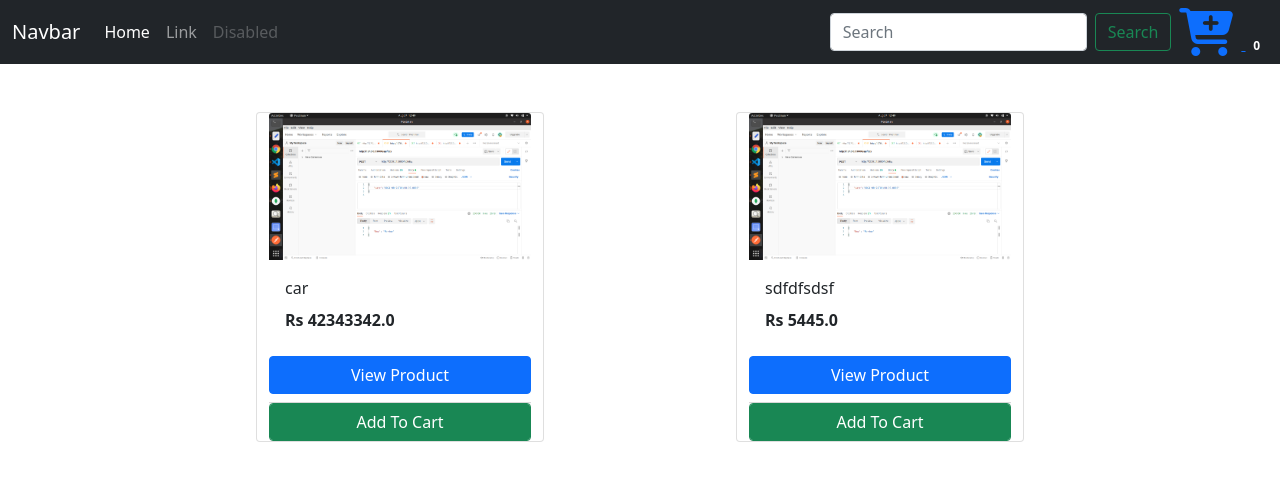
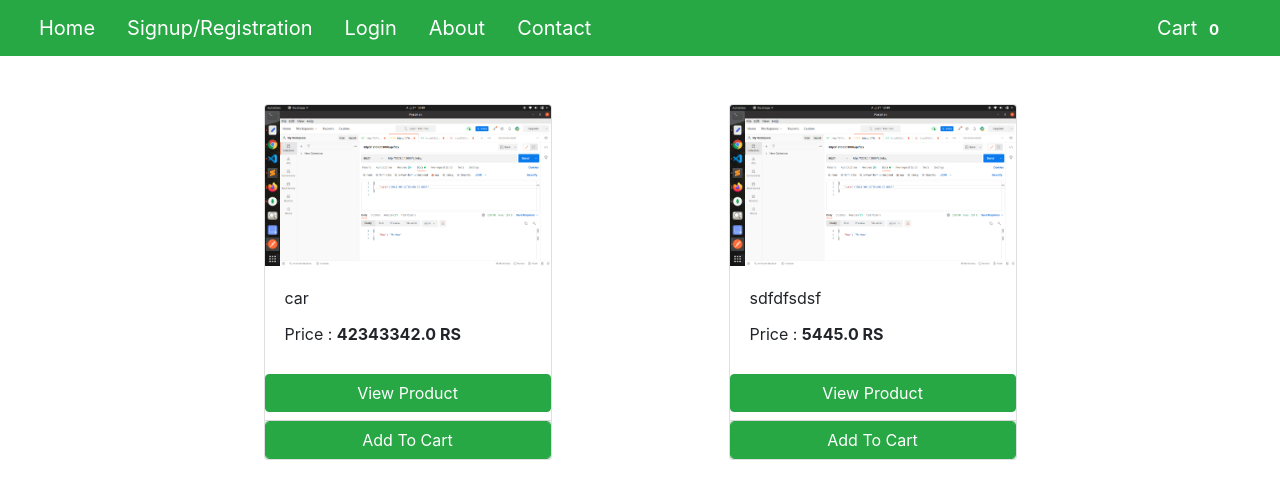
Before and after one commit to Anupam0173/Ecommerce, a Django app: page / in a window 1280 px wide. Shown: the top 499 px of the page. Run offline with Django 3.2, Linux system fonts and the light colour scheme; data comes from the database, SQL or seed files in the repository; both versions use the stored data as it was before the commit; some libraries are stand-ins or nearby versions.

Commit message:
cart is implemented with showing of cart item

```diff
--- a/static/css/base.css
+++ b/static/css/base.css
@@ -1,3 +1,5 @@
-h1{
-    background-color: aqua;
+
+.nav-link
+{
+    color: white;
 }
--- a/store/models.py
+++ b/store/models.py
@@ -2,12 +2,9 @@ from django.db import models
 from django.contrib.auth.models import User
 
 
-class customer(models.Model):
-    user = models.OneToOneField(
-        User, on_delete=models.CASCADE, null=True, blank=True)
-    name = models.CharField(max_length=80, null=True, blank=True)
-    email = models.EmailField(max_length=100)
-    is_company_staff = models.BooleanField(default=False)
+# class Customer(User):
+#     mobile_no = models.CharField(
+#         max_length=14, null=True, blank=True, default='SOME STRING')
 
 
 class Product(models.Model):
--- a/store/templates/store/home.html
+++ b/store/templates/store/home.html
@@ -20,13 +20,13 @@ My Shop
 					<img class="card-img-top" src="{{product.image.url}}" alt="Card image cap">
 					<div class="card-body">
 						<p class="card-title">{{product.name}}</p>
-						<p class="card-text"><b>{{product.price|currency}}</b></p>
+						<p class="card-text">Price : <b>{{product.price}} RS</b></p>
 						<!-- {{product | is_in_cart:request.session.cart }} -->
 					</div>
-          <a href="{% url 'view_product' product.id %}" class="btn btn-primary my-2">View Product</a>
+          <a href="{% url 'view_product' product.id %}" class="btn btn-success my-2">View Product</a>
 
 
-					<div class="card-footer p-0 no-gutters">
+					<div class="card-footer p-0">
 
 						{% if product|is_in_cart:request.session.cart %}
 						<div class="row no-gutters">
--- a/store/templatetags/cart.py
+++ b/store/templatetags/cart.py
@@ -20,6 +20,15 @@ def cart_quantity(product, cart):
             return cart.get(id)
 
 
-@register.filter(name='currency')
-def currency(number):
-    return "Rs "+str(number)
+@register.filter(name='price_total')
+def price_total(product, cart):
+    return product.price * cart_quantity(product, cart)
+
+
+@register.filter(name='total_cart_price')
+def total_cart_price(products, cart):
+    sum = 0
+    for p in products:
+        sum += price_total(p, cart)
+
+    return sum
--- a/store/urls.py
+++ b/store/urls.py
@@ -3,5 +3,8 @@ from store import views
 urlpatterns = [
     path('', views.home, name='home'),
     path('cart/', views.cart, name='cart'),
-    path('view_product/<int:id>', views.view_product, name='view_product')
+    path('signup/', views.signup, name='signup'),
+    path('login/', views.login, name='login'),
+    path('view_product/<int:id>', views.view_product, name='view_product'),
+    path('logout/', views.user_logout, name='logout'),
 ]
--- a/store/views.py
+++ b/store/views.py
@@ -1,6 +1,9 @@
-from django.shortcuts import render, redirect
+from django.shortcuts import render, redirect, HttpResponseRedirect
 from .models import Product
-# Create your views here.
+from django.contrib import messages
+from .forms import LoginForm, SignUpForm
+from django.contrib.auth import logout, authenticate
+from django.contrib.auth import login as auth_login
 
 
 def home(request):
@@ -45,12 +48,47 @@ def home(request):
 
 
 def cart(request):
-    return render(request, 'store/cart.html')
+    ids = list(request.session.get('cart').keys())
+    products = Product.objects.filter(id__in=ids)
+    print(products)
+    return render(request, 'store/cart.html', {'products': products})
 
 
 def view_product(request, id):
     context = {'product': Product.objects.get(pk=id)}
     return render(request, 'store/product_detail.html', context)
 
-# def customer_login(request):
-#     return render(request, 'store/login.html')
+
+# Sigup
+def signup(request):
+    if request.method == "POST":
+        form = SignUpForm(request.POST)
+        if form.is_valid():
+            messages.success(
+                request, 'Congratulations!! Your Account has been created successfully.')
+            form.save()
+    else:
+        form = SignUpForm()
+    return render(request, 'store/signup.html', {'form': form})
+
+
+def login(request):
+    if request.method == "POST":
+        form = LoginForm(request=request, data=request.POST)
+        if form.is_valid():
+            uname = form.cleaned_data['username']
+            upass = form.cleaned_data['password']
+            user = authenticate(username=uname, password=upass)
+            if user is not None:
+                auth_login(request, user)
+                messages.success(request, 'Logged in Successfully !!')
+                return HttpResponseRedirect('/')
+    else:
+        form = LoginForm()
+    return render(request, 'store/login.html', {'form': form})
+
+
+# Logout
+def user_logout(request):
+    logout(request)
+    return HttpResponseRedirect('/')
--- a/templates/Ecommerce/base.html
+++ b/templates/Ecommerce/base.html
@@ -7,16 +7,10 @@
     <meta charset="utf-8">
     <meta name="viewport" content="width=device-width, initial-scale=1">
 
-    <!-- Bootstrap CSS -->
-    <link href="https://cdn.jsdelivr.net/npm/bootstrap@5.0.2/dist/css/bootstrap.min.css" rel="stylesheet" integrity="sha384-EVSTQN3/azprG1Anm3QDgpJLIm9Nao0Yz1ztcQTwFspd3yD65VohhpuuCOmLASjC" crossorigin="anonymous">
+  <!-- Bootstrap CSS -->
+  <link rel="stylesheet" href="https://maxcdn.bootstrapcdn.com/bootstrap/4.0.0/css/bootstrap.min.css"
+    integrity="sha384-Gn5384xqQ1aoWXA+058RXPxPg6fy4IWvTNh0E263XmFcJlSAwiGgFAW/dAiS6JXm" crossorigin="anonymous">
 
-    <!-- Bootstrap for js and jquery -->
-  <script
-  src="https://code.jquery.com/jquery-3.5.1.js"
-  integrity="sha256-QWo7LDvxbWT2tbbQ97B53yJnYU3WhH/C8ycbRAkjPDc="
-  crossorigin="anonymous"></script>
-    <script src="https://cdnjs.cloudflare.com/ajax/libs/popper.js/1.14.6/umd/popper.min.js" integrity="sha384-wHAiFfRlMFy6i5SRaxvfOCifBUQy1xHdJ/yoi7FRNXMRBu5WHdZYu1hA6ZOblgut" crossorigin="anonymous"></script>
-    <script src="https://stackpath.bootstrapcdn.com/bootstrap/4.2.1/js/bootstrap.min.js" integrity="sha384-B0UglyR+jN6CkvvICOB2joaf5I4l3gm9GU6Hc1og6Ls7i6U/mkkaduKaBhlAXv9k" crossorigin="anonymous"></script>
 
     <link rel="stylesheet" href="{% static "css/base.css" %}">
 
@@ -41,8 +35,17 @@
     </script>
 
 
-      <!-- Bootstrap Bundle with Popper -->
-      <script src="https://kit.fontawesome.com/33f882506a.js" crossorigin="anonymous"></script>
+  <!-- Optional JavaScript -->
+  <!-- jQuery first, then Popper.js, then Bootstrap JS -->
+  <script src="https://code.jquery.com/jquery-3.2.1.slim.min.js"
+    integrity="sha384-KJ3o2DKtIkvYIK3UENzmM7KCkRr/rE9/Qpg6aAZGJwFDMVNA/GpGFF93hXpG5KkN"
+    crossorigin="anonymous"></script>
+  <script src="https://cdnjs.cloudflare.com/ajax/libs/popper.js/1.12.9/umd/popper.min.js"
+    integrity="sha384-ApNbgh9B+Y1QKtv3Rn7W3mgPxhU9K/ScQsAP7hUibX39j7fakFPskvXusvfa0b4Q"
+    crossorigin="anonymous"></script>
+  <script src="https://maxcdn.bootstrapcdn.com/bootstrap/4.0.0/js/bootstrap.min.js"
+    integrity="sha384-JZR6Spejh4U02d8jOt6vLEHfe/JQGiRRSQQxSfFWpi1MquVdAyjUar5+76PVCmYl"
+    crossorigin="anonymous"></script>
 
 
 
--- a/templates/Ecommerce/navbar.html
+++ b/templates/Ecommerce/navbar.html
@@ -1,28 +1,51 @@
-<nav class="navbar navbar-dark bg-dark navbar-expand-lg ">
+<nav class="navbar navbar-expand-lg navbar-success bg-success" id="navbar">
   <div class="container-fluid">
-    <button class="navbar-toggler" type="button" data-bs-toggle="collapse" data-bs-target="#navbarTogglerDemo03" aria-controls="navbarTogglerDemo03" aria-expanded="false" aria-label="Toggle navigation">
-      <span class="navbar-toggler-icon"></span>
-    </button>
-    <a class="navbar-brand" href="#">Navbar</a>
-    <div class="collapse navbar-collapse" id="navbarTogglerDemo03">
-      <ul class="navbar-nav me-auto mb-2 mb-lg-0">
-        <li class="nav-item">
-          <a class="nav-link active" aria-current="page" href="{% url 'home' %}">Home</a>
-        </li>
-        <li class="nav-item">
-          <a class="nav-link" href="#">Link</a>
-        </li>
-        <li class="nav-item">
-          <a class="nav-link disabled" href="#" tabindex="-1" aria-disabled="true">Disabled</a>
-        </li>
+
+
+    <div class="collapse navbar-collapse" id="navbarSupportedContent">
+      <ul class="navbar-nav mr-auto">
+
+        {% if request.user.is_authenticated %}
+            <li class="nav-item" onclick="color()">
+              <a class="nav-link navbar-brand {% if request.path == home %} active {% endif %}" href="/">Home ({{request.user.username}})</a>
+            </li>
+
+            {% else %}
+            <li class="nav-item" onclick="color()">
+                <a class="nav-link navbar-brand {% if request.path == home %} active {% endif %}" href="/">Home <span class="sr-only"></span></a>
+            </li>
+            <li class="nav-item" onclick="color()">
+              <a class="nav-link navbar-brand {% if request.path == signup %} active {% endif %}" href="{% url 'signup' %}">Signup/Registration</a>
+            </li>
+            <li class="nav-item" onclick="color()">
+              <a class="nav-link navbar-brand {% if request.path == login %} active {% endif %}" href="{% url 'login' %}">Login</a>
+            </li>
+            {% endif %}
+
+            <li class="nav-item" onclick="color()">
+              <a class="nav-link navbar-brand {% if request.path == about %} active {% endif %}" href="#">About</a>
+            </li>
+            <li class="nav-item" onclick="color()">
+              <a class="nav-link navbar-brand {% if request.path == contact %} active {% endif %}" href="#">Contact</a>
+            </li>
+            {% if request.user.is_authenticated %}
+              <li class="nav-item" onclick="color()">
+                  <a class="nav-link navbar-brand {% if request.path == logout %} active {% endif %}" href="{% url 'logout' %}">Logout</a>
+              </li>
+            {% endif %}
+
       </ul>
-      <form class="d-flex">
-        <input class="form-control me-2" type="search" placeholder="Search" aria-label="Search">
-        <button class="btn btn-outline-success" type="submit">Search</button>
-      </form>
-      <a href="{% url 'cart' %}"><i class="fas fa-3x mx-2 fa-cart-plus"></i>
-        <span class="badge badge-sucess">{{request.session.cart.keys|length}}</span>
-      </a>
+
+
+            <ul class=" navbar-nav my-2 my-lg-0">
+                  <li class="nav-item" onclick="color()">
+                      <a href="{% url 'cart' %}" class="nav-link navbar-brand">Cart
+                          <span class="badge badge-sucess">{{request.session.cart.keys|length}}</span>
+                        </a>
+                  </li>
+            </ul>
     </div>
+
+
   </div>
 </nav>
```
Also changed, not shown: store/admin.py (+4 -4 lines), store/forms.py (added, +30 -0 lines), store/templates/store/cart.html (+89 -8 lines), store/templates/store/login.html (added, +46 -0 lines), store/templates/store/signup.html (added, +43 -0 lines), db.sqlite3 (deleted), media/shop/images/Screenshot_from_2021-08-27_01-56-05_pIsPu4m.png (added), media/shop/images/Screenshot_from_2021-08-27_02-01-54_oQ3bWHo.png (added), media/shop/images/Screenshot_from_2021-08-27_12-49-20_pTyQRcv.png (added), store/migrations/0001_initial.py, store/migrations/0002_order_orderitem.py (deleted).
